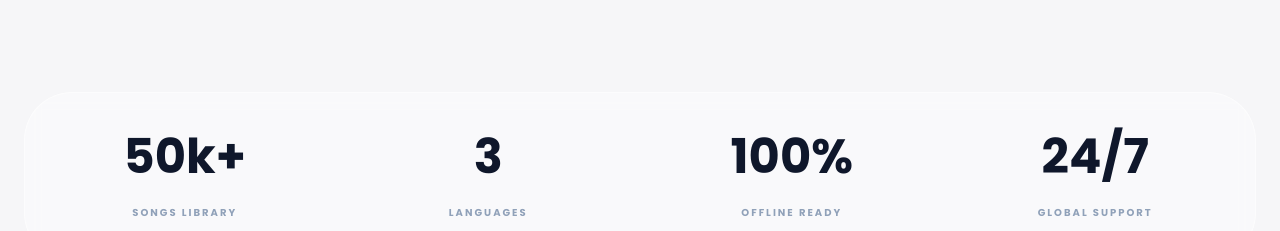
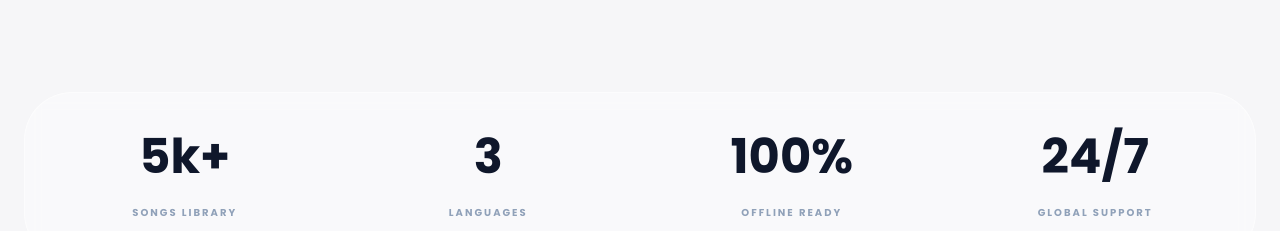
Before and after one commit to The-Rock-of-Praise/Frontend, a React (Vite) app: page / in a window 1280 px wide. Shown: the part 4140-4371 px from the top of the page. Built offline with nearby package versions, Linux system fonts and the light colour scheme.

Commit message:
Edited stats in features section

```diff
--- a/src/components/sections/Features.tsx
+++ b/src/components/sections/Features.tsx
@@ -155,7 +155,7 @@ const Features = () => {
             {/* --- Stats Footer --- */}
             <section className="max-w-7xl mx-auto px-6 mb-20">
                 <div className="grid grid-cols-2 lg:grid-cols-4 gap-4 bg-white/40 backdrop-blur-sm rounded-[3rem] p-4 border border-white/50">
-                    <StatItem value="50k+" label="Songs Library" />
+                    <StatItem value="5k+" label="Songs Library" />
                     <StatItem value="3" label="Languages" />
                     <StatItem value="100%" label="Offline Ready" />
                     <StatItem value="24/7" label="Global Support" />
```
